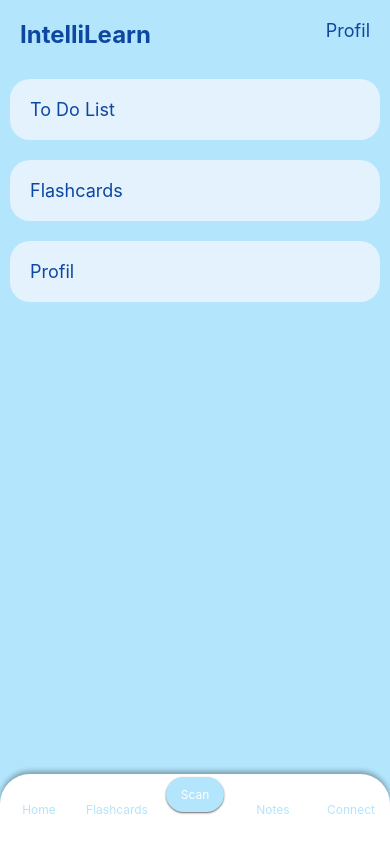
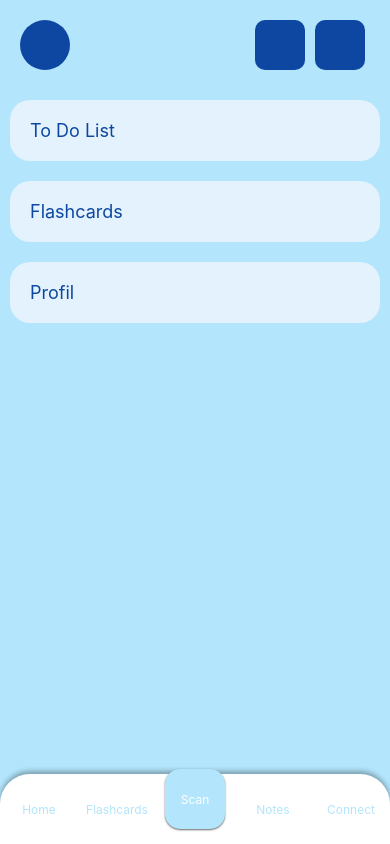
Before and after one commit to sapphiregaze/Intelli-Learn, a React Native app in the folder mobile/: screen /Test in a window 390 px wide. Built offline with nearby package versions, Linux system fonts and the light colour scheme.

Commit message:
Update design from Home Page

```diff
--- a/mobile/TestScreen.js
+++ b/mobile/TestScreen.js
@@ -6,10 +6,13 @@ export default function TestScreen({ navigation }) {
     <View style={styles.container}>
       {/* En-tête */}
       <View style={styles.header}>
-        <Text style={styles.logo}>IntelliLearn</Text>
-        <TouchableOpacity style={styles.profileButton} onPress={() => console.log('Profil')}>
-          <Text style={styles.profileText}>Profil</Text>
-        </TouchableOpacity>
+        <View style={styles.profile}>
+          {/* Ici, vous pouvez ajouter une image de profil */}
+        </View>
+        <View style={styles.toDoList}>
+          <View style={styles.toDoListSquare}></View>
+          <View style={styles.toDoListSquare}></View>
+        </View>
       </View>
 
       {/* Contenu principal */}
@@ -33,8 +36,8 @@ export default function TestScreen({ navigation }) {
         <TouchableOpacity style={styles.navItem} onPress={() => console.log('Flashcards')}>
           <Text style={[styles.navText, styles.navTextBlue]}>Flashcards</Text>
         </TouchableOpacity>
-        <TouchableOpacity style={styles.navItem} onPress={() => console.log('Scan')}>
-          <View style={[styles.navItemCenter, styles.scanButton]}>
+        <TouchableOpacity style={styles.navItemCenter} onPress={() => console.log('Scan')}>
+          <View style={styles.scanButton}>
             <Text style={[styles.navText, styles.navTextWhite]}>Scan</Text>
           </View>
         </TouchableOpacity>
@@ -60,17 +63,22 @@ const styles = StyleSheet.create({
     padding: 20,
     backgroundColor: '#B3E5FC', // Fond bleu ciel
   },
-  logo: {
-    fontSize: 24,
-    color: '#0D47A1',
-    fontWeight: 'bold',
+  profile: {
+    width: 50,
+    height: 50,
+    borderRadius: 25,
+    backgroundColor: '#0D47A1', // Couleur bleu foncé
   },
-  profileButton: {
-    // Ici, vous pouvez ajouter un style pour améliorer l'apparence du bouton profil
+  toDoList: {
+    flexDirection: 'row',
+    alignItems: 'center',
   },
-  profileText: {
-    fontSize: 18,
-    color: '#0D47A1',
+  toDoListSquare: {
+    width: 50,
+    height: 50,
+    borderRadius: 10,
+    backgroundColor: '#0D47A1', // Couleur bleu foncé
+    marginHorizontal: 5,
   },
   content: {
     flex: 1,
@@ -90,7 +98,7 @@ const styles = StyleSheet.create({
     justifyContent: 'space-around',
     alignItems: 'center',
     backgroundColor: '#FFFFFF', // Fond blanc
-    height: 70, // Augmentation de la hauteur de la barre
+    height: 70, // Hauteur de la barre
     borderTopLeftRadius: 30,
     borderTopRightRadius: 30,
     shadowColor: '#000',
@@ -104,20 +112,23 @@ const styles = StyleSheet.create({
     flex: 1,
   },
   navItemCenter: {
+    alignItems: 'center',
+    flex: 1,
+  },
+  scanButton: {
+    width: 60,
+    height: 60,
+    borderRadius: 15,
+    backgroundColor: '#B3E5FC', // Fond bleu ciel
     justifyContent: 'center',
     alignItems: 'center',
-    borderRadius: 20,
-    paddingVertical: 10,
-    paddingHorizontal: 15,
+    marginBottom: 10,
     shadowColor: '#000',
     shadowOffset: { width: 0, height: 1 },
     shadowOpacity: 0.6,
     shadowRadius: 2,
     elevation: 4,
-    transform: [{ translateY: -15 }], // Fait sortir le bouton vers le haut
-  },
-  scanButton: {
-    backgroundColor: '#B3E5FC', // Fond bleu ciel
+    transform: [{ translateY: -5 }], // Fait sortir le bouton vers le haut
   },
   navText: {
     fontSize: 12,
```
